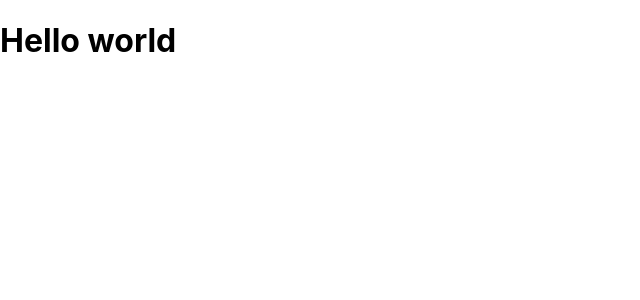
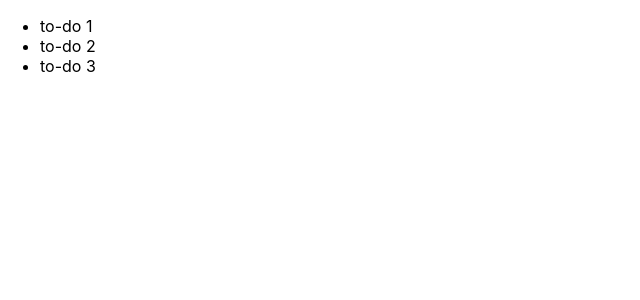
Before and after one commit to Bakarali11/m31-to-do-app, a React (Create React App) app: page / in a window 1280 px wide. Shown: the top 300 px of the page, without its empty margins (0-640 px from the left). Built offline with nearby package versions, Linux system fonts and the light colour scheme.

Commit message:
display list and add single item

```diff
--- a/src/App.jsx
+++ b/src/App.jsx
@@ -1,10 +1,26 @@
 import "./App.css"
+import { useState } from "react"
+import List from "./components/List"
+
+// TODO APP
+// Display list ✅
+// Add items
+// Remove items
+// Check items as done
+// Edit items
 
 const App = () => {
+  const [list, setList] = useState(["to-do 1", "to-do 2", "to-do 3"])
+
+  // const handleAdd = () => {
+  //   setList([...list, "to-do 4"])
+  // }
+
   return (
-    <h1>
-      Hello world
-    </h1>
+    <div className="wrapper">
+      <List items={list} />
+      {/* <button onClick={() => setList([...list, "to-do 4"])}>Add item</button> */}
+    </div>
   )
 }
 
--- /dev/null
+++ b/src/components/Item.jsx
@@ -0,0 +1 @@
+export const Item = ({ item }) => <li>{item}</li>;
--- /dev/null
+++ b/src/components/List.jsx
@@ -0,0 +1,11 @@
+import { Item } from "./Item"
+
+const List = ({ items }) => (
+  <ul>
+    {items.map((item, index) => (
+      <Item key={index} item={item} />
+    ))}
+  </ul>
+)
+
+export default List
```
Also changed, not shown: src/components/userInput.jsx (added).
